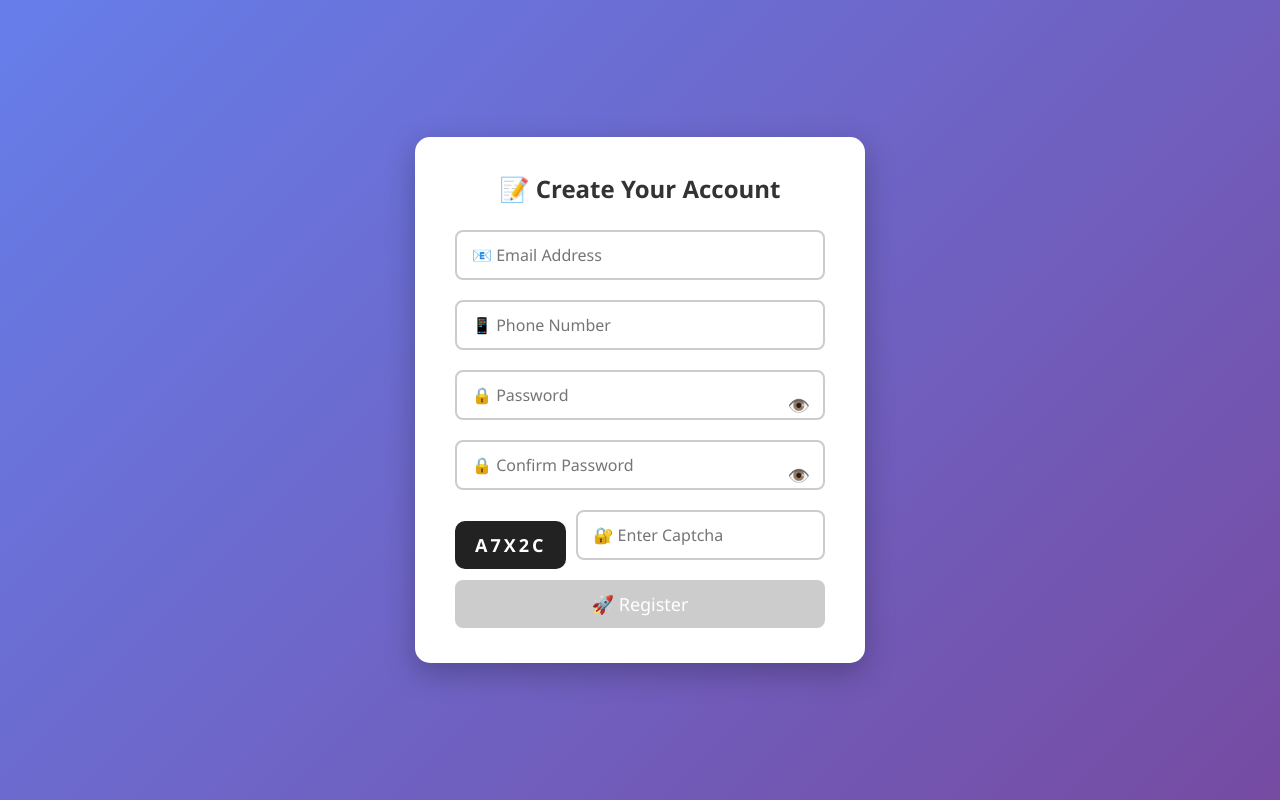
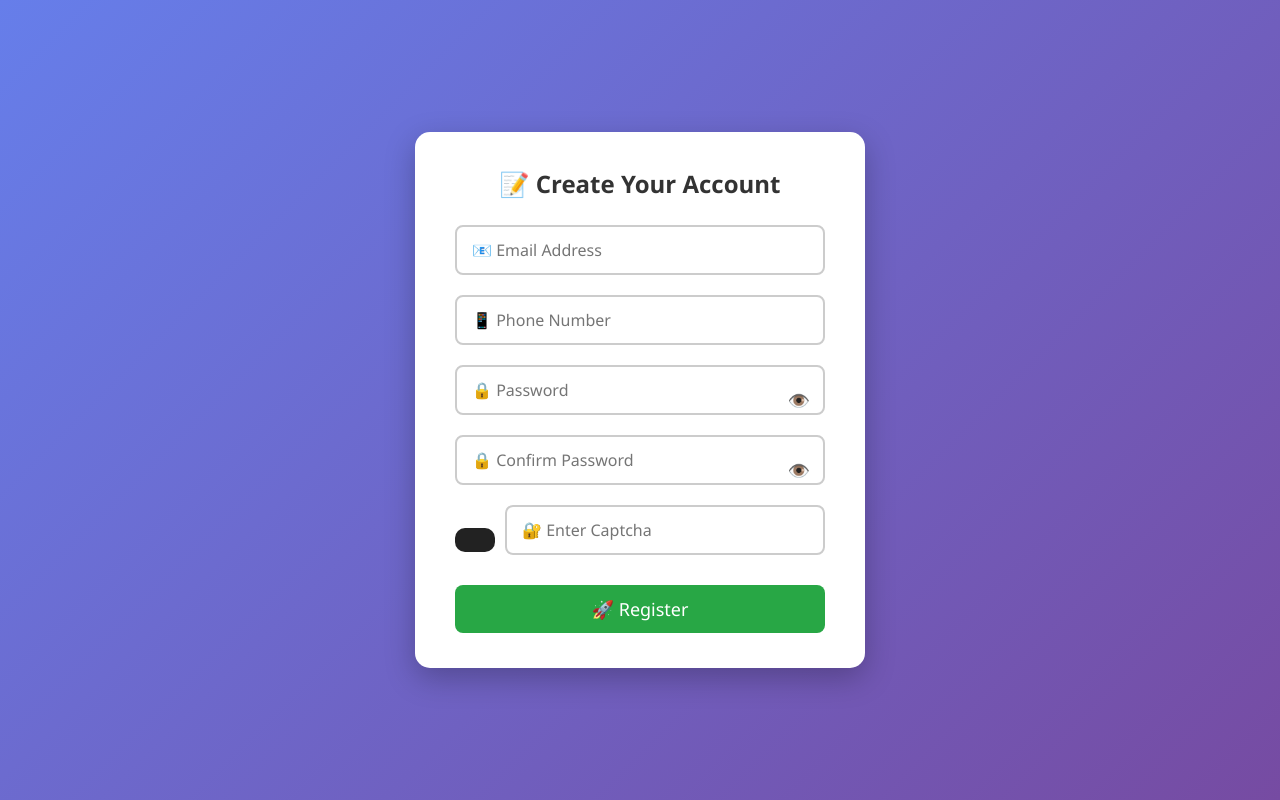
Before and after one commit to Safiakhatoon767/My-Project, a plain HTML site: page project10/index.html in a window 1280 px wide. Drawn offline with Linux system fonts and the light colour scheme.

Commit message:
Update index.html

```diff
--- a/project10/index.html
+++ b/project10/index.html
@@ -30,11 +30,15 @@
             </div>
 
             <div class="captcha-box">
-                <span id="captcha-text">A7X2C</span>
+                <span id="captcha-text"></span>
                 <input type="text" id="captchaInput" placeholder="🔐 Enter Captcha" />
             </div>
 
-            <button type="submit" id="submitBtn" disabled>🚀 Register</button>
+
+            <div class="error" style="color:red; font-weight:bold; margin-top:10px;"></div>
+
+
+            <button type="submit" id="submitBtn">🚀 Register</button>
         </form>
     </div>
 
```
